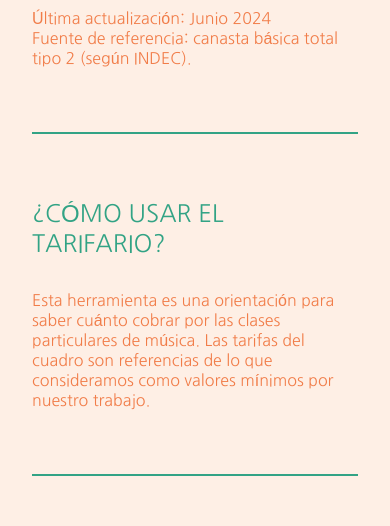
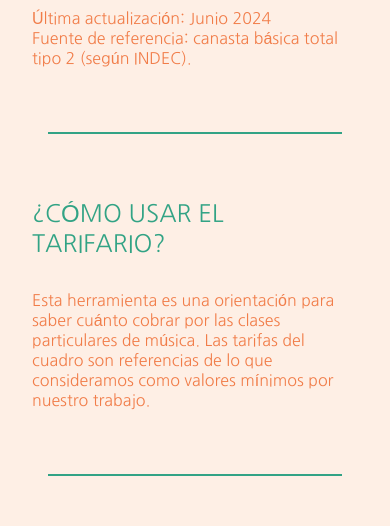
Before and after one commit to profesdemusicaagrupados/tarifarioclasesdemusica, a Next.js app: page / in a window 390 px wide. Shown: the part 1240-1766 px from the top of the page. Built offline with nearby package versions, Linux system fonts and the light colour scheme; a web font is replaced by a local one.

Commit message:
Fix de ancho de separator en mobile

```diff
--- a/src/components/Blocks/Newsletter/newsletter.module.scss
+++ b/src/components/Blocks/Newsletter/newsletter.module.scss
@@ -37,7 +37,5 @@
       background-color: $text-highlight;
       font-size: 16px;
     }
-
   }
-
 }
--- a/src/components/Blocks/Separator/separator.module.scss
+++ b/src/components/Blocks/Separator/separator.module.scss
@@ -4,6 +4,8 @@
   @include container-spacing;
 
   hr {
-    border: .5px solid $headline-color;
+    border: 0.5px solid $headline-color;
+    margin-left: 16px;
+    margin-right: 16px;
   }
 }
```
Lines whose indentation alone changed are shown as unchanged.
